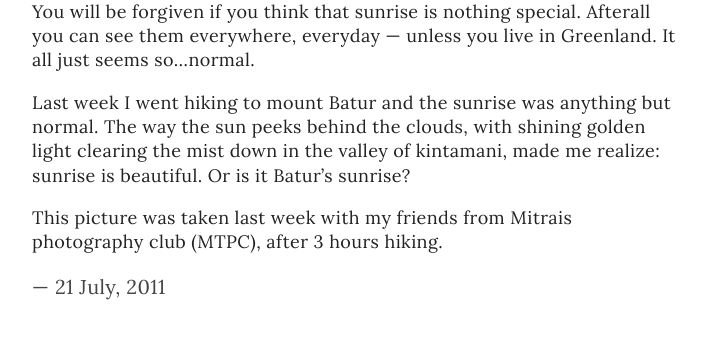
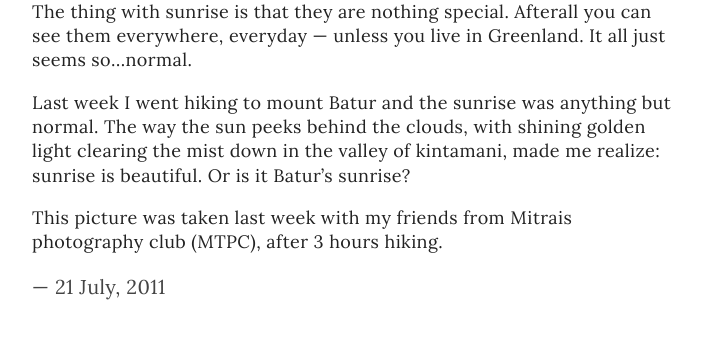
Before and after one commit to fajarnurdiansyah/fajarnurdiansyah.github.com, a Jekyll site: the page built from _posts/2011-07-21-sunrise-in-batur.md, in a window 1280 px wide, cut to the strip 622-1002 px from the top of the page. Shown: the top 339 px of the strip, without its empty margins (282-988 px from the left). Built offline with Jekyll 4.4.1, drawn with Linux system fonts in a browser that asks for light colours; some web fonts are replaced; Markdown is read by kramdown in place of the engine named in the settings.

Commit message:
update wording

```diff
--- a/_posts/2011-07-21-sunrise-in-batur.md
+++ b/_posts/2011-07-21-sunrise-in-batur.md
@@ -8,7 +8,7 @@ intro: When mountain meet sun
 The hunt for sunrise. Mount Batur summit, 2011.
 </div>
 
-You will be forgiven if you think that sunrise is nothing special. Afterall you can see them everywhere, everyday --- unless you live in Greenland. It all just seems so…normal.
+The thing with sunrise is that they are nothing special. Afterall you can see them everywhere, everyday --- unless you live in Greenland. It all just seems so…normal.
 
 Last week I went hiking to mount Batur and the sunrise was anything but normal. The way the sun peeks behind the clouds, with shining golden light clearing the mist down in the valley of kintamani, made me realize: sunrise is beautiful. Or is it Batur's sunrise?
 
```
